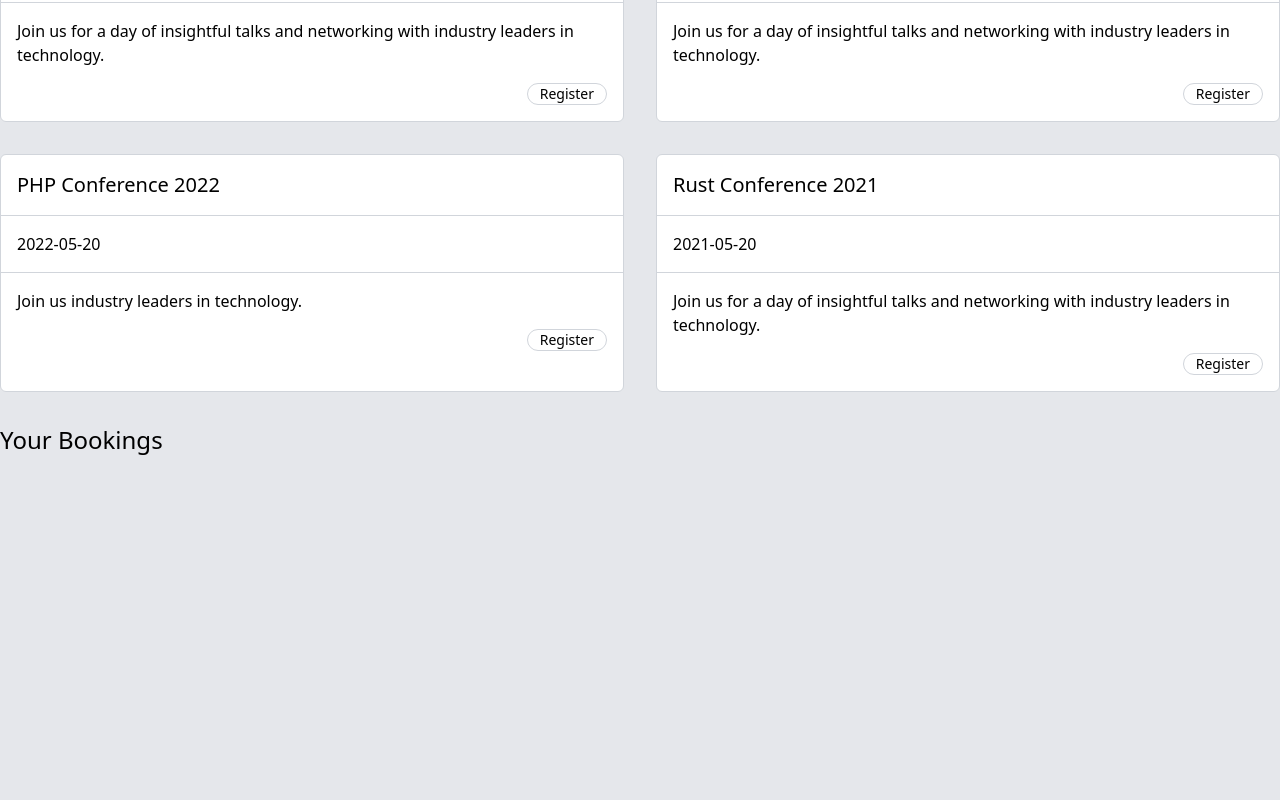
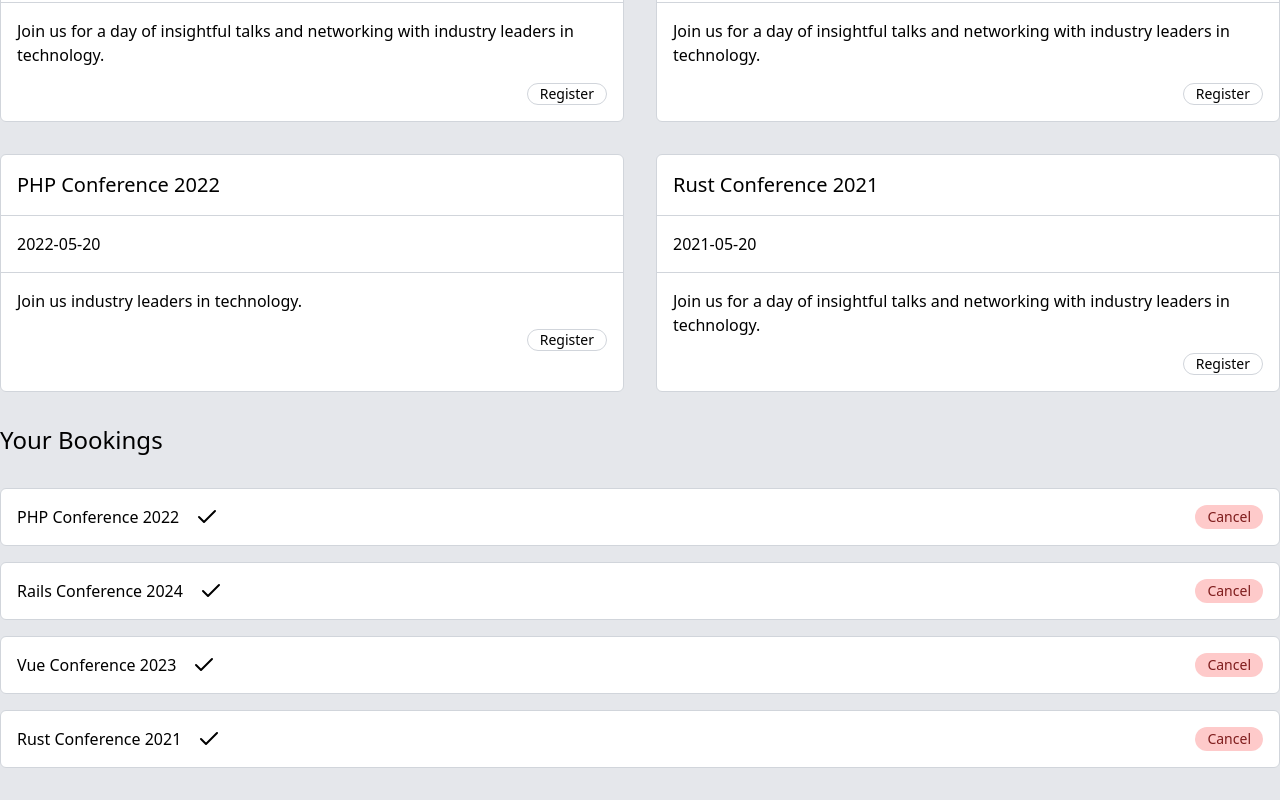
Before and after one commit to LJacobDev/vue-3-in-action-projects, a Vue app in the folder p04-event-booking/: page / in a window 1280 px wide. Shown: the part 284-1084 px from the top of the page. Before the commit the page ends 804 px from the top, so only its background shows below. Built offline with nearby package versions, Linux system fonts and the light colour scheme; data requests are answered from the project's data file.

Commit message:
Add BookingList.vue component to simplify App.vue

```diff
--- a/p04-event-booking/db.json
+++ b/p04-event-booking/db.json
@@ -29,5 +29,34 @@
       "location": "Convention Center, Downtown"
     }
   ],
-  "bookings": []
+  "bookings": [
+    {
+      "id": "1729817558300",
+      "userId": 1,
+      "eventId": "3",
+      "eventTitle": "PHP Conference 2022",
+      "status": "confirmed"
+    },
+    {
+      "id": "1729817559544",
+      "userId": 1,
+      "eventId": "1",
+      "eventTitle": "Rails Conference 2024",
+      "status": "confirmed"
+    },
+    {
+      "id": "1729817560612",
+      "userId": 1,
+      "eventId": "2",
+      "eventTitle": "Vue Conference 2023",
+      "status": "confirmed"
+    },
+    {
+      "id": "1729817562316",
+      "userId": 1,
+      "eventId": "4",
+      "eventTitle": "Rust Conference 2021",
+      "status": "confirmed"
+    }
+  ]
 }
--- a/p04-event-booking/src/App.vue
+++ b/p04-event-booking/src/App.vue
@@ -1,21 +1,7 @@
 <script setup>
 //import components that will be used in the layout
 import EventList from '@/components/EventList.vue'
-import BookingItem from '@/components/BookingItem.vue'
-import LoadingBookingItem from '@/components/LoadingBookingItem.vue'
-
-//import composables that will offer data objects, state and functions
-import useBookings from '@/composables/useBookings.js'
-
-//import onMounted lifecycle hook so that an action can be done as soon as the app is mounted
-import { onMounted } from 'vue'
-
-//retrieve bookings variables and functions from the useBookings composable
-const { bookings, loading, fetchBookings, cancelBooking } = useBookings()
-
-onMounted(() => {
-  fetchBookings()
-})
+import BookingList from '@/components/BookingList.vue'
 </script>
 
 <template>
@@ -24,19 +10,6 @@
     <h2 class="text-2xl font-medium">All Events</h2>
     <EventList />
     <h2 class="text-2xl font-medium">Your Bookings</h2>
-    <section class="grid grid-cols-1 gap-4">
-      <template v-if="!loading">
-        <BookingItem
-          v-for="booking in bookings"
-          :key="booking.id"
-          :label="booking.eventTitle"
-          :status="booking.status"
-          @cancel-booking="cancelBooking(booking)"
-        />
-      </template>
-      <template v-else>
-        <LoadingBookingItem v-for="i in 4" :key="i" />
-      </template>
-    </section>
+    <BookingList />
   </main>
 </template>
--- /dev/null
+++ b/p04-event-booking/src/components/BookingList.vue
@@ -0,0 +1,32 @@
+<script setup>
+import BookingItem from '@/components/BookingItem.vue'
+import LoadingBookingItem from '@/components/LoadingBookingItem.vue'
+
+//retrieve bookings variables and functions from the useBookings composable
+import useBookings from '@/composables/useBookings'
+const { bookings, loading, fetchBookings, cancelBooking } = useBookings()
+
+//import onMounted lifecycle hook so that an action can be done as soon as the app is mounted
+import { onMounted } from 'vue'
+
+onMounted(() => {
+  fetchBookings()
+})
+</script>
+
+<template>
+  <section class="grid grid-cols-1 gap-4">
+    <template v-if="!loading">
+      <BookingItem
+        v-for="booking in bookings"
+        :key="booking.id"
+        :label="booking.eventTitle"
+        :status="booking.status"
+        @cancel-booking="cancelBooking(booking)"
+      />
+    </template>
+    <template v-else>
+      <LoadingBookingItem v-for="i in 4" :key="i" />
+    </template>
+  </section>
+</template>
--- a/p04-event-booking/src/composables/useBookings.js
+++ b/p04-event-booking/src/composables/useBookings.js
@@ -89,7 +89,6 @@
   }
 }
 
-
 export default function useBookings() {
   return {
     bookings,
```
